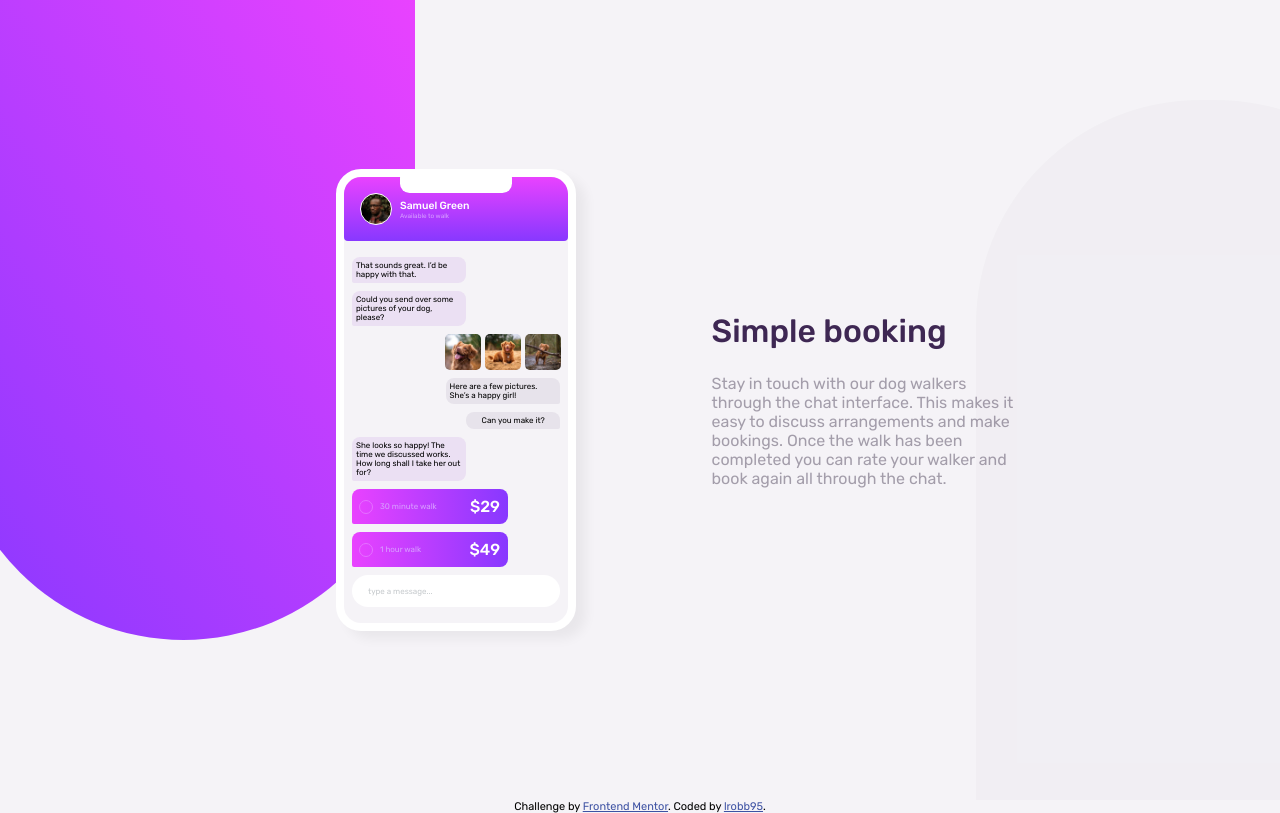
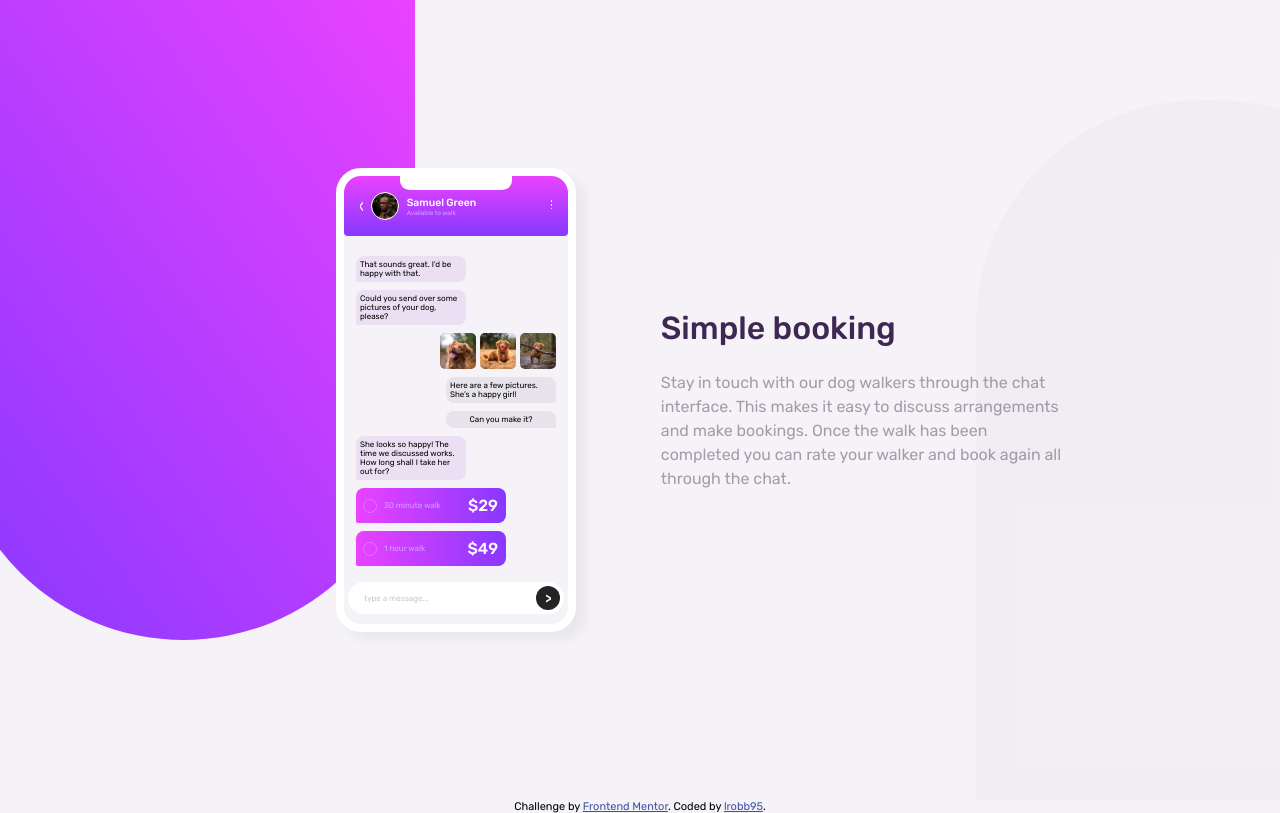
Before and after one commit to lrobb95/Chat-app-CSS-illustration, a plain HTML site: page index.html in a window 1280 px wide. Drawn offline with Linux system fonts and the light colour scheme.

Commit message:
updated HTML and CSS to make icons

```diff
--- a/index.html
+++ b/index.html
@@ -20,13 +20,20 @@
         <div class="pill"></div>
         <header class="phone-header">
           <div class="header-content">
+              <div class="back-arrow">V</div>
               <div class="profile-img"></div>
               <div class="group">
                 <h1>Samuel Green</h1>
                 <p>Available to walk</p>
               </div>
+              <div class="dots">
+                <div class="vert-dot"></div>
+                <div class="vert-dot"></div>
+                <div class="vert-dot"></div>
+              </div>
           </div>
         </header>
+        <div class="body">
           <div class="messages">
             <div class="chat-box-left">
               <p>That sounds great. I’d be happy with that.</p>
@@ -34,7 +41,7 @@
             <div class="chat-box-left">
               <p>Could you send over some pictures of your dog, please?</p>
             </div>
-          <div class="group-img">
+            <div class="group-img chat-box-right-img">
               <div class="dog-pic-1"></div>
               <div class="dog-pic-2"></div>
               <div class="dog-pic-3"></div>
@@ -62,8 +69,12 @@
               </div>
                   <span>$49</span>
             </div>
+          </div>
           <div class="input-field">
-            <p>type a message...</p>
+            <p class="placeholder-text">type a message...</p>
+            <div class="send-btn-background">
+              <div class="send-btn-foreground">V</div>
+            </div>
           </div>
         </div>
       </article>
--- a/style.css
+++ b/style.css
@@ -104,27 +104,32 @@ article.phone {
     flex-direction: column;
     width: 15rem;
     max-height: 100%;
+    padding-bottom: .35rem;
     background-color: var(--app-background);
     border: 8px solid var(--white);
     border-radius: 1.5625rem;
     box-shadow: 10px 8px 12px 0 rgba(0, 0, 0, .05);
     overflow: hidden;
+    cursor: default;
 }
 
 .pill {
     position: absolute;
-    top: -8px;
+    top: -10px;
     left: 25%;
     width: 50%;
     height: 1.5rem;
     border-radius: .6rem;
     background-color: var(--white);
+    z-index: 10;
 }
 
 header.phone-header {
+    position: relative;
     display: flex;
     width: 100%;
-    min-height: 25%;
+    min-height: 20%;
+    max-height: 25%;
     padding: 1rem;
     background-image: linear-gradient(var(--light-magenta), var(--light-violet));
     border-radius: 0 0 .25rem .25rem;
@@ -136,9 +141,16 @@ header.phone-header {
     gap: .5rem;
 }
 
+.back-arrow {
+    font-weight: 500;
+    font-size: .25rem;
+    transform: scaleY(4) rotate(90deg);
+    color: var(--white);
+}
+
 .profile-img {
-    width: 2rem;
-    height: 2rem;
+    width: 1.75rem;
+    height: 1.75rem;
     background-image: url(images/avatar.jpg);
     background-position: center;
     background-repeat: no-repeat;
@@ -163,12 +175,39 @@ header.phone-header {
     color: var(--sub-heading-ui);
 }
 
+.dots {
+    position: absolute;
+    top: 40%;
+    right: 1rem;
+    display: flex;
+    flex-direction: column;
+    gap: .15rem;
+}
+
+.vert-dot {
+    width: 1.5px;
+    height: 1.5px;
+    border-radius: 50%;
+    background-color: var(--white);
+}
+
+.body {
+    padding: .25rem;
+}
+
 .messages {
     display: flex;
     flex-direction: column;
     font-size: .5rem;
     gap: .5rem;
     padding: 1rem .5rem;
+}
+
+.input-field {
+    display: flex;
+    align-items: center;
+    justify-content: space-between;
+    width: 100%;
 }
 
 .messages p {
@@ -190,12 +229,17 @@ header.phone-header {
     display: flex;
     align-items: center;
     justify-content: center;
-    margin-left: 55%;
-    max-width: 55%;
-    max-height: 100%;
+    justify-self: flex-end;
+    margin-left: 45%;
+    max-width: 75%;
     background-color: var(--chat-right);
     border-radius: .5rem .5rem .125rem .5rem;
     padding: .25rem;
+}
+
+.chat-box-right-img {
+    background-color: none;
+    align-self: flex-end;
 }
 
 .chat-box-right-long {
@@ -210,7 +254,7 @@ header.phone-header {
 .group-img {
     display: flex;
     gap: .25rem;
-    margin-left: 44.5%;
+    background-color: none;
 }
 
 .dog-pic-1 {
@@ -283,9 +327,30 @@ header.phone-header {
     width: 100%;
     height: 2rem;
     color: var(--placeholder-text);
-    padding: 1rem;
+    padding:.5rem .25rem .5rem 1rem;
     border-radius: 10rem;
     background-color: var(--white);
+}
+
+p.placeholder-text {
+    font-size: .5rem;
+}
+
+.send-btn-background {
+    display: flex;
+    align-items: center;
+    justify-content: center;
+    width: 1.5rem;
+    height: 1.5rem;
+    border-radius: 50%;
+    background-color: hsl(0, 0%, 14%);
+}
+
+.send-btn-foreground {
+    font-size: .45rem;
+    font-weight: var(--fw-500);
+    transform: scaleY(1.75) rotate(-90deg);
+    color: var(--white);
 }
 
 article.booking-explanation {
@@ -303,7 +368,14 @@ article.booking-explanation {
 .p-container {
     font-size: var(--fs);
     color: var(--paragraph);
-    width: 30ch;
+    width: 40ch;
+    line-height: 1.5rem;
+}
+
+@media (width < 1065px) {
+    .p-container {
+        width: 30ch;
+    }
 }
 
 @media (width < 800px) {
@@ -329,13 +401,9 @@ article.booking-explanation {
     }
 
     .pill-shape-background {
-        /* position: absolute; */
-        /* top: 0; */
-        /* left: -3rem; */
         min-width: 62.5%;
         border-radius: 0 0 20rem 20rem;
         height: 70%;
-        /* background-image: linear-gradient(to bottom left, var(--light-magenta), var(--light-violet)); */
     }
 
 
@@ -351,6 +419,10 @@ article.booking-explanation {
         font-size: 1.75rem;
     }
 
+    .p-container {
+        width: 30ch;
+    }
+
     .attribution {
         padding-top: 2rem;
     }
```
Lines whose indentation alone changed are shown as unchanged.
